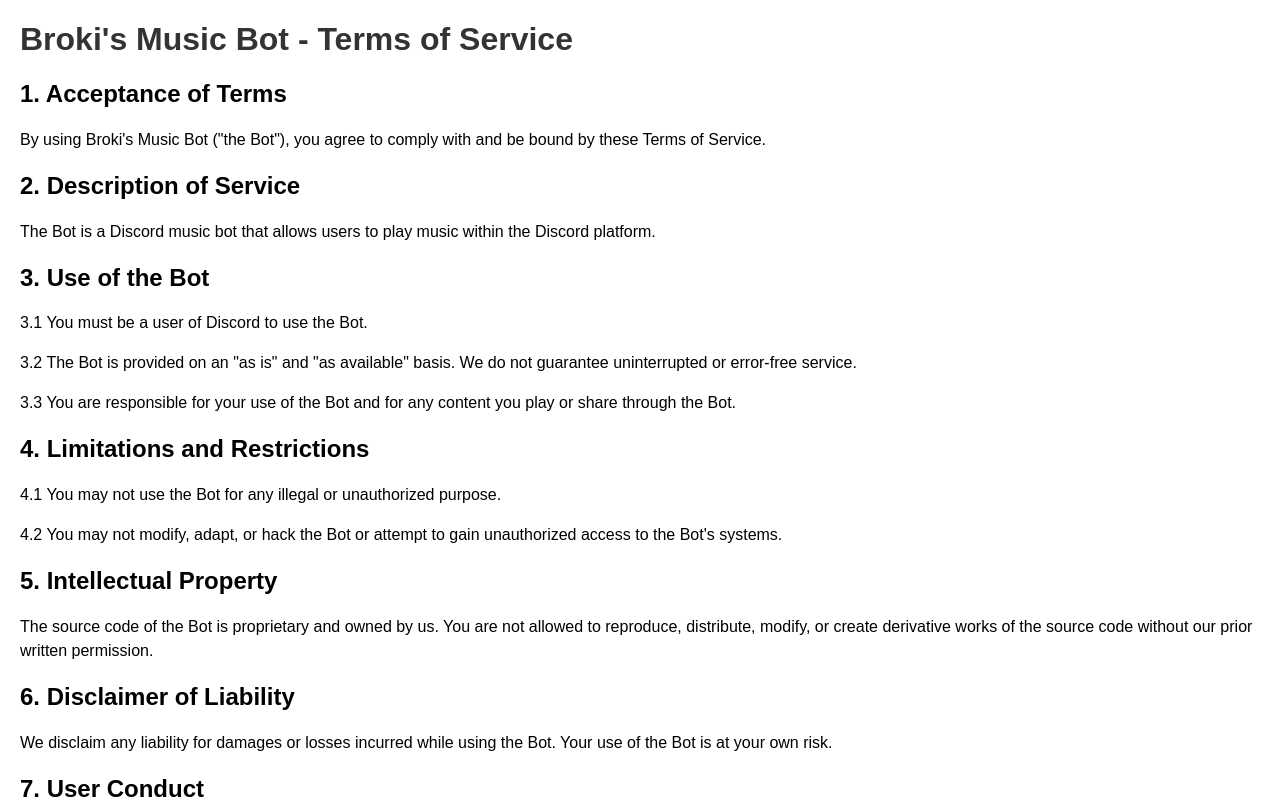
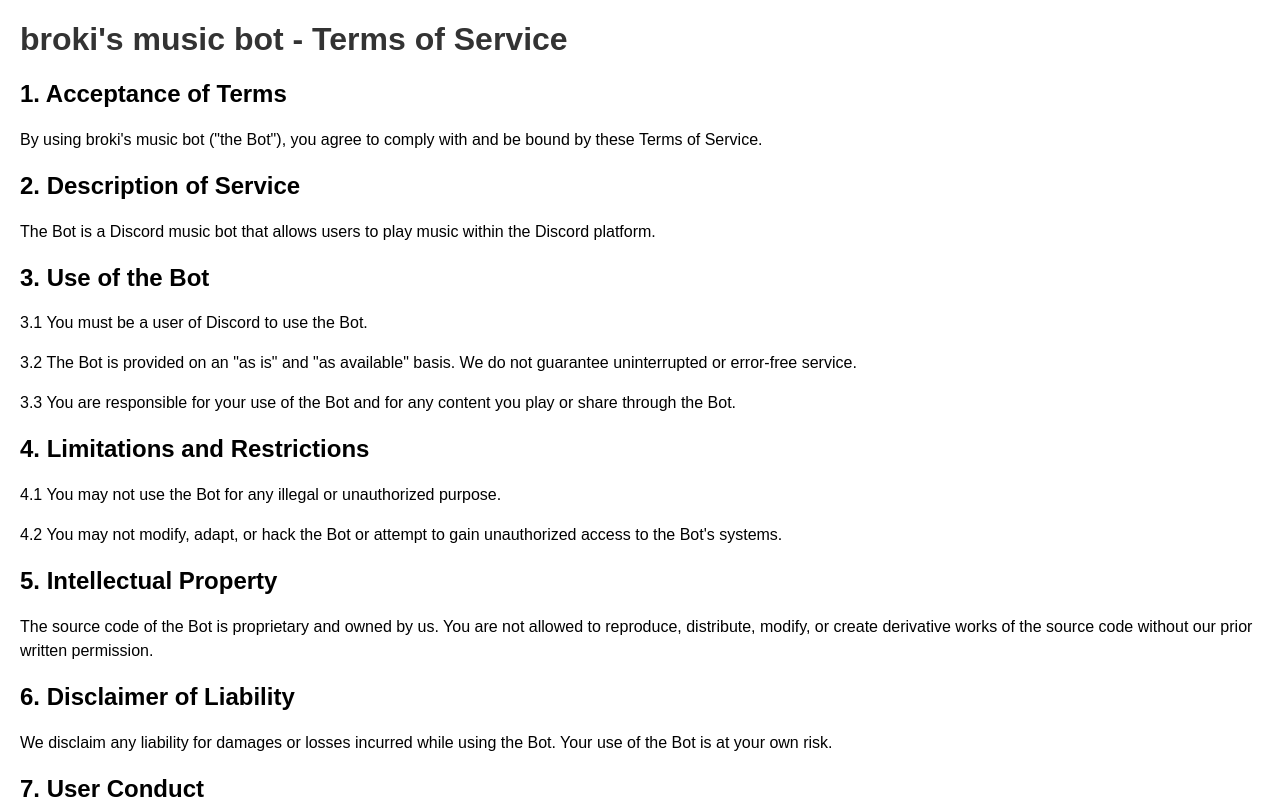
Before and after one commit to brokiem/broki-s-music-bot, a plain HTML site: page terms.html in a window 1280 px wide. Shown: the top 806 px of the page. Drawn offline with Linux system fonts and the light colour scheme.

Commit message:
Update broki's music bot

```diff
--- a/terms.html
+++ b/terms.html
@@ -20,10 +20,10 @@
     </style>
 </head>
 <body>
-<h1>Broki's Music Bot - Terms of Service</h1>
+<h1>broki's music bot - Terms of Service</h1>
 
 <h2>1. Acceptance of Terms</h2>
-<p>By using Broki's Music Bot ("the Bot"), you agree to comply with and be bound by these Terms of Service.</p>
+<p>By using broki's music bot ("the Bot"), you agree to comply with and be bound by these Terms of Service.</p>
 
 <h2>2. Description of Service</h2>
 <p>The Bot is a Discord music bot that allows users to play music within the Discord platform.</p>
```
